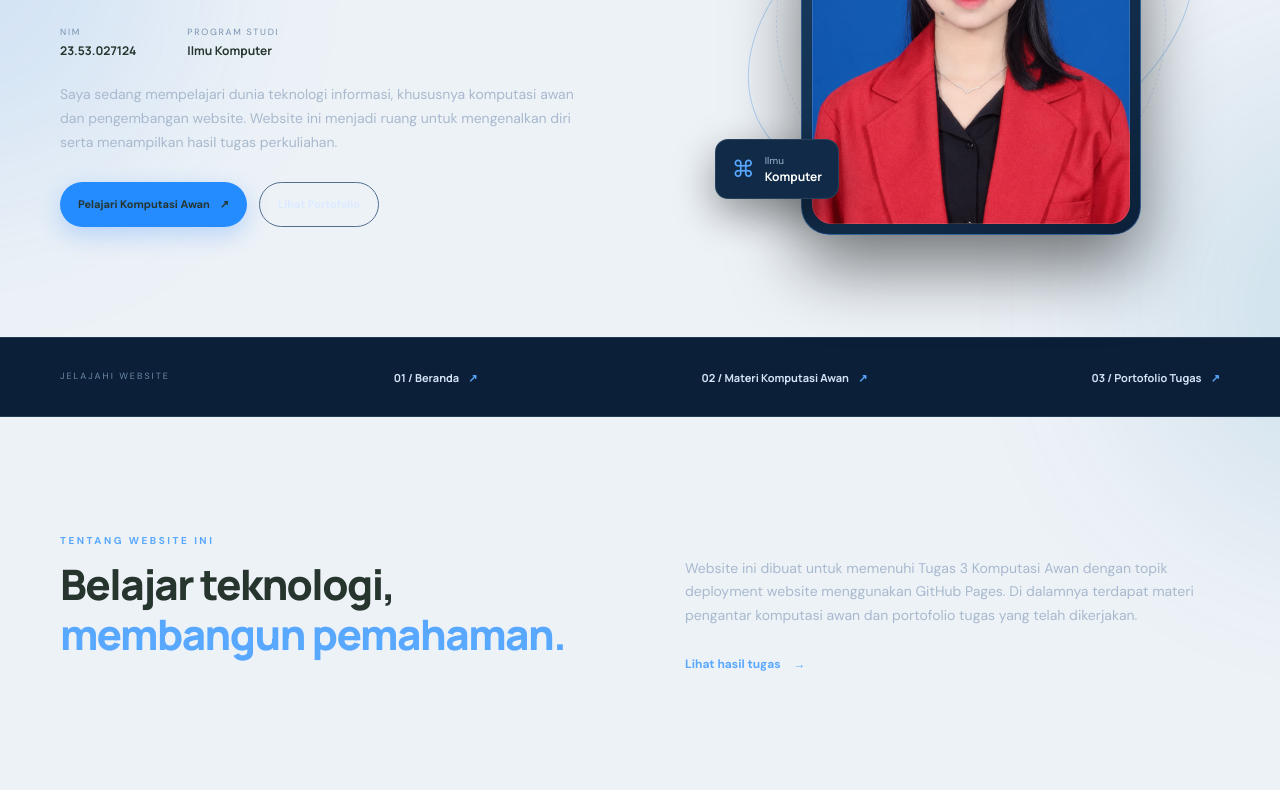
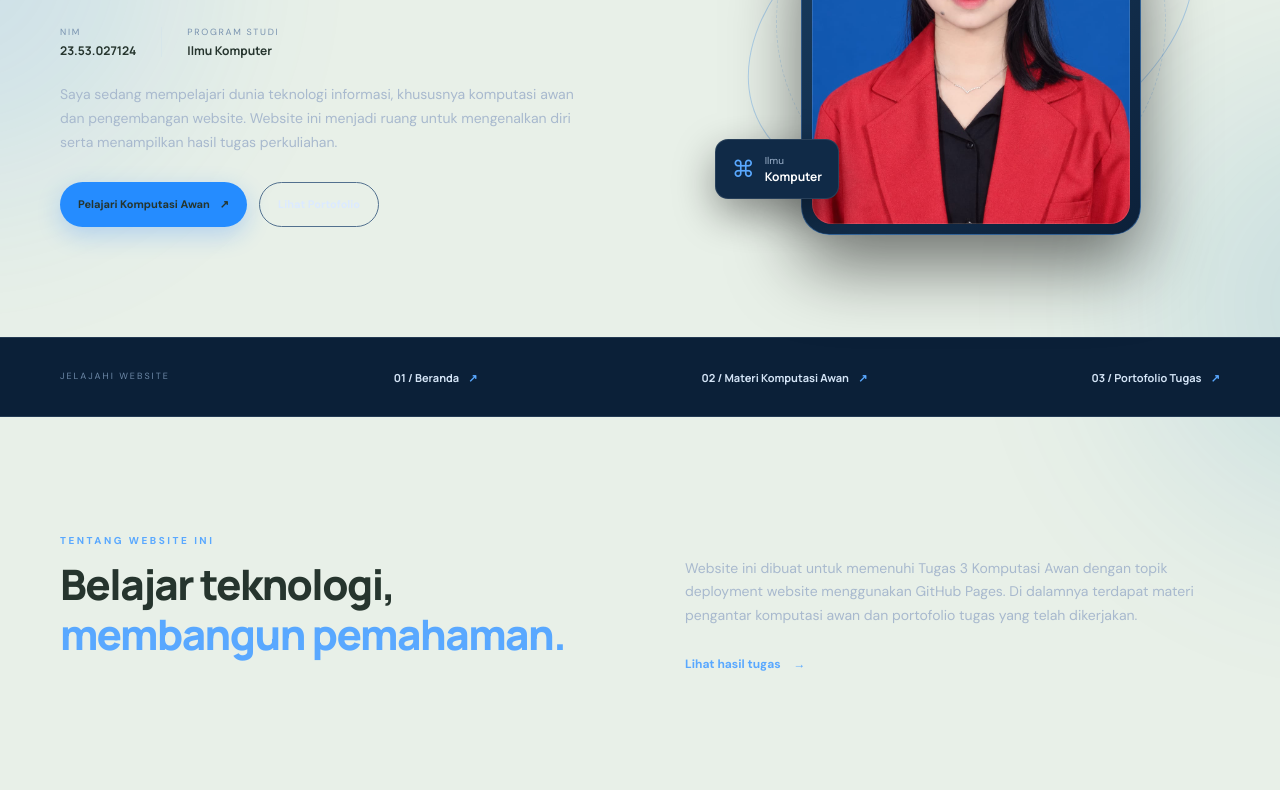
Before and after one commit to erni-yusnita/tugas-komputasi-awan, a plain HTML site: page index.html in a window 1280 px wide. Shown: the part 355-1145 px from the top of the page. Drawn offline with Linux system fonts and the light colour scheme.

Commit message:
Update style.css

```diff
--- a/assets/css/style.css
+++ b/assets/css/style.css
@@ -1,6 +1,6 @@
 /* ERNI YUSNITA — Personal Portfolio | Tugas 3 Komputasi Awan */
 :root {
-    --bg: #EDF2F7;
+    --bg: #E8F0E8;
     --bg2: #091d34;
     --panel: #0d2540;
     --panel2: #102c4b;
```
